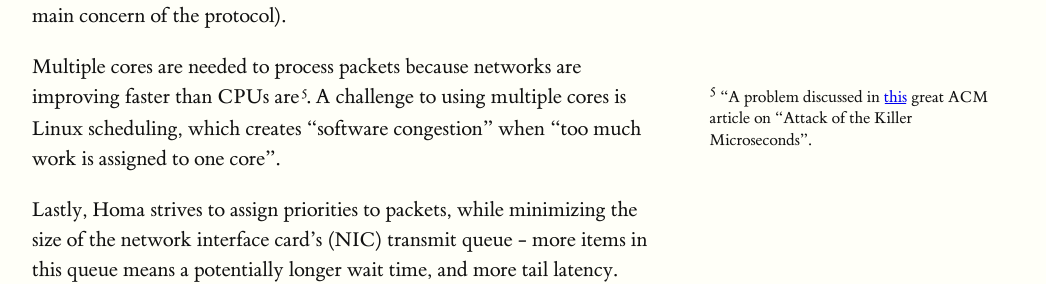
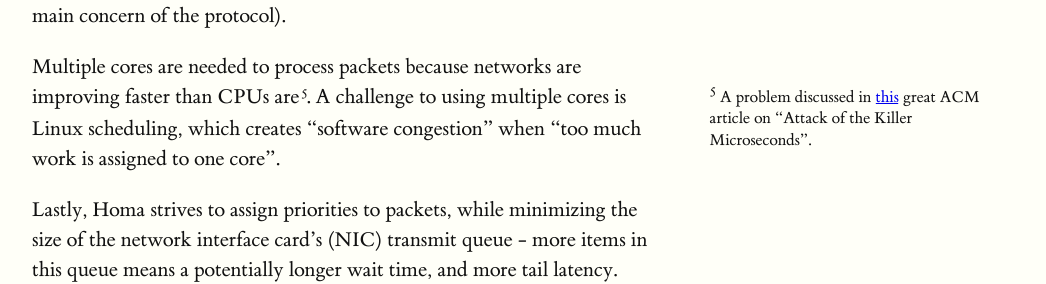
Before and after one commit to mlerner/mlerner.github.io, a Jekyll site: the page built from _posts/2021-08-29-a-linux-kernel-implementation-of-the-homa-transport-protocol.md, in a window 1280 px wide and 900 px high, scrolled down 3131 px. Shown: the part 173-457 px from the top of the window, without its empty margins (128-1174 px from the left). Built offline with Jekyll 4.4.1, drawn with Linux system fonts in a browser that asks for light colours.

Commit message:
Fix typo

```diff
--- a/_posts/2021-08-29-a-linux-kernel-implementation-of-the-homa-transport-protocol.md
+++ b/_posts/2021-08-29-a-linux-kernel-implementation-of-the-homa-transport-protocol.md
@@ -47,7 +47,7 @@ The paper outlines three main challenges to{% sidenote 'highspeed' "When viewing
 
 Sending packets is costly, as doing so involves copies and interaction with other Linux features. One approach to this overhead is userspace networking{% sidenote 'zerocopy' "Touched on in a past paper review of [Breakfast of Champions: Towards Zero-Copy Serialization with NIC Scatter-Gather](https://www.micahlerner.com/2021/07/07/breakfast-of-champions-towards-zero-copy-serialization-with-nic-scatter-gather.html)."%}. Another approach mentioned in the paper is batching packets together to amoritize cost - unfortunately, this approach does not work well for Homa because batching packets can introduce latency (a main concern of the protocol).
 
-Multiple cores are needed to process packets because networks are improving faster than CPUs are{% sidenote 'killermicroseconds' '"A problem discussed in [this](https://cacm.acm.org/magazines/2017/4/215032-attack-of-the-killer-microseconds/fulltext) great ACM article on "Attack of the Killer Microseconds".' %}. A challenge to using multiple cores is Linux scheduling, which creates "software congestion" when "too much work is assigned to one core".
+Multiple cores are needed to process packets because networks are improving faster than CPUs are{% sidenote 'killermicroseconds' 'A problem discussed in [this](https://cacm.acm.org/magazines/2017/4/215032-attack-of-the-killer-microseconds/fulltext) great ACM article on "Attack of the Killer Microseconds".' %}. A challenge to using multiple cores is Linux scheduling, which creates "software congestion" when "too much work is assigned to one core".
 
 Lastly, Homa strives to assign priorities to packets, while minimizing the size of the network interface card's (NIC) transmit queue - more items in this queue means a potentially longer wait time, and more tail latency.
 
```
